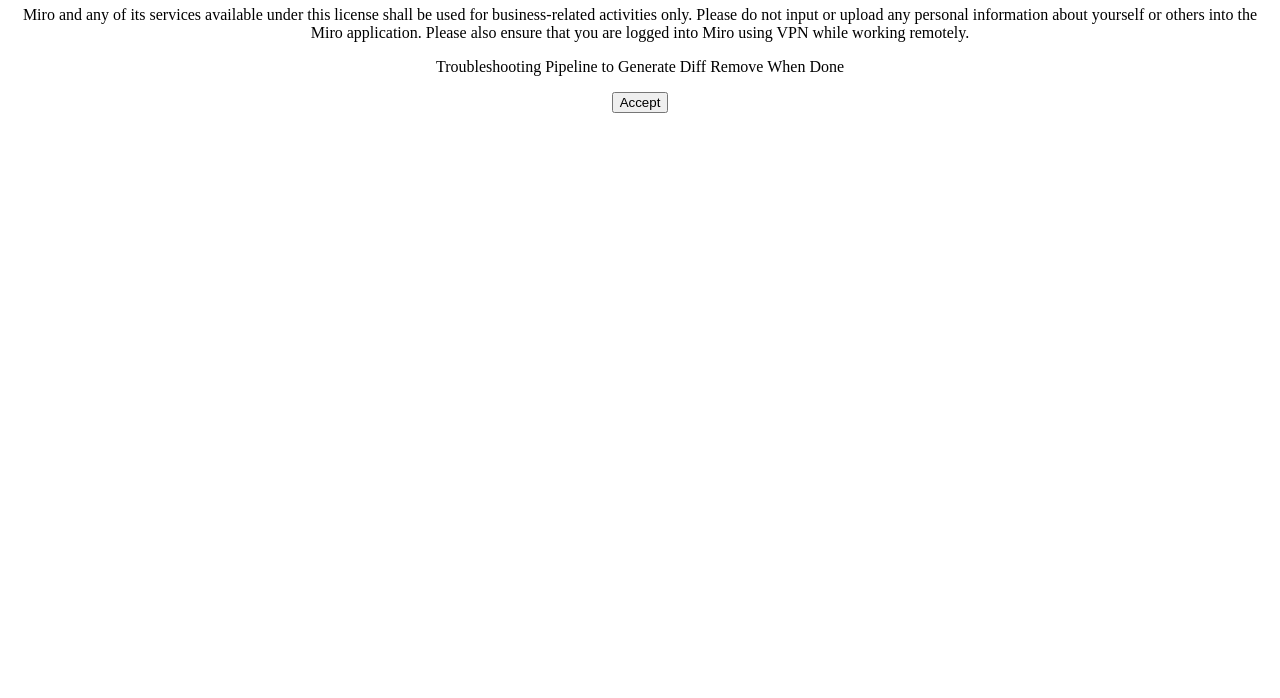
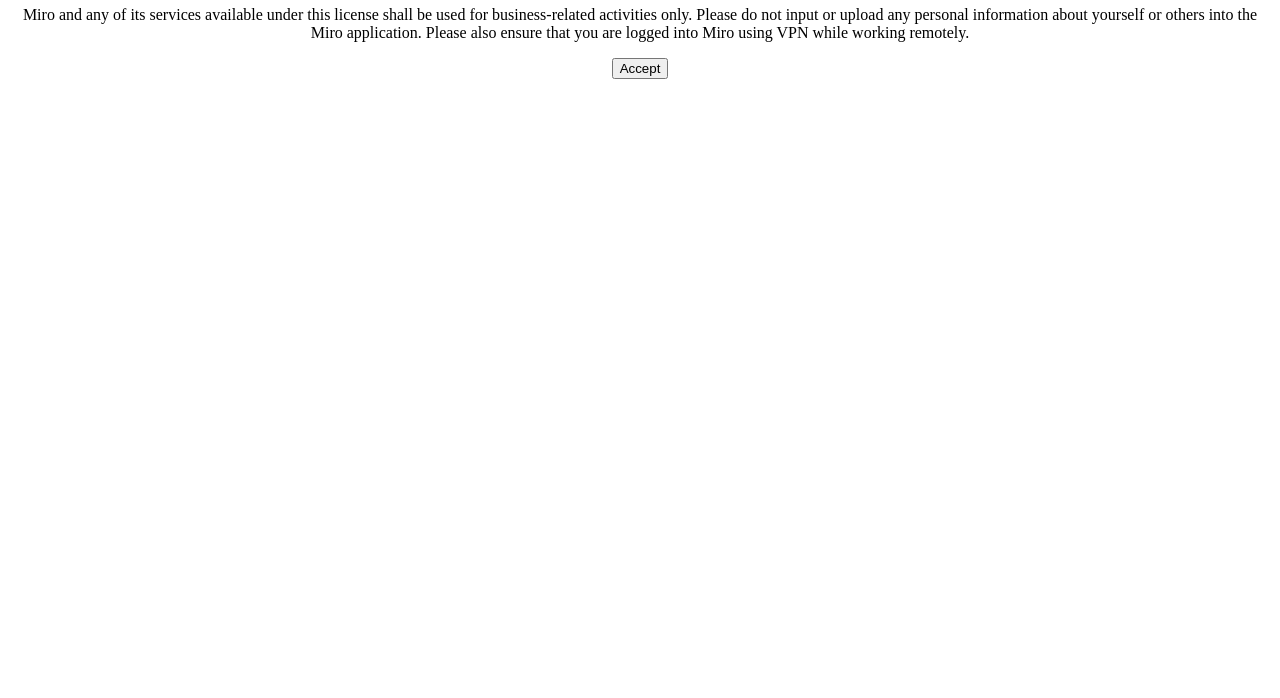
Before and after one commit to bcgov/citz-imb-saas-integrations, a website: page miro/src/modal/modal.html in a window 1280 px wide. Shown: the part 102-800 px from the top of the page. Drawn offline with Linux system fonts and the light colour scheme.

Commit message:
removed temp pipeline message

```diff
--- a/miro/src/modal/modal.html
+++ b/miro/src/modal/modal.html
@@ -17,7 +17,6 @@
       others into the Miro application. Please also ensure that you are logged into Miro using VPN
       while working remotely.
     </p>
-    <p>Troubleshooting Pipeline to Generate Diff Remove When Done</p>
     <button id="close">Accept</button>
     <script>
       function close() {
```
